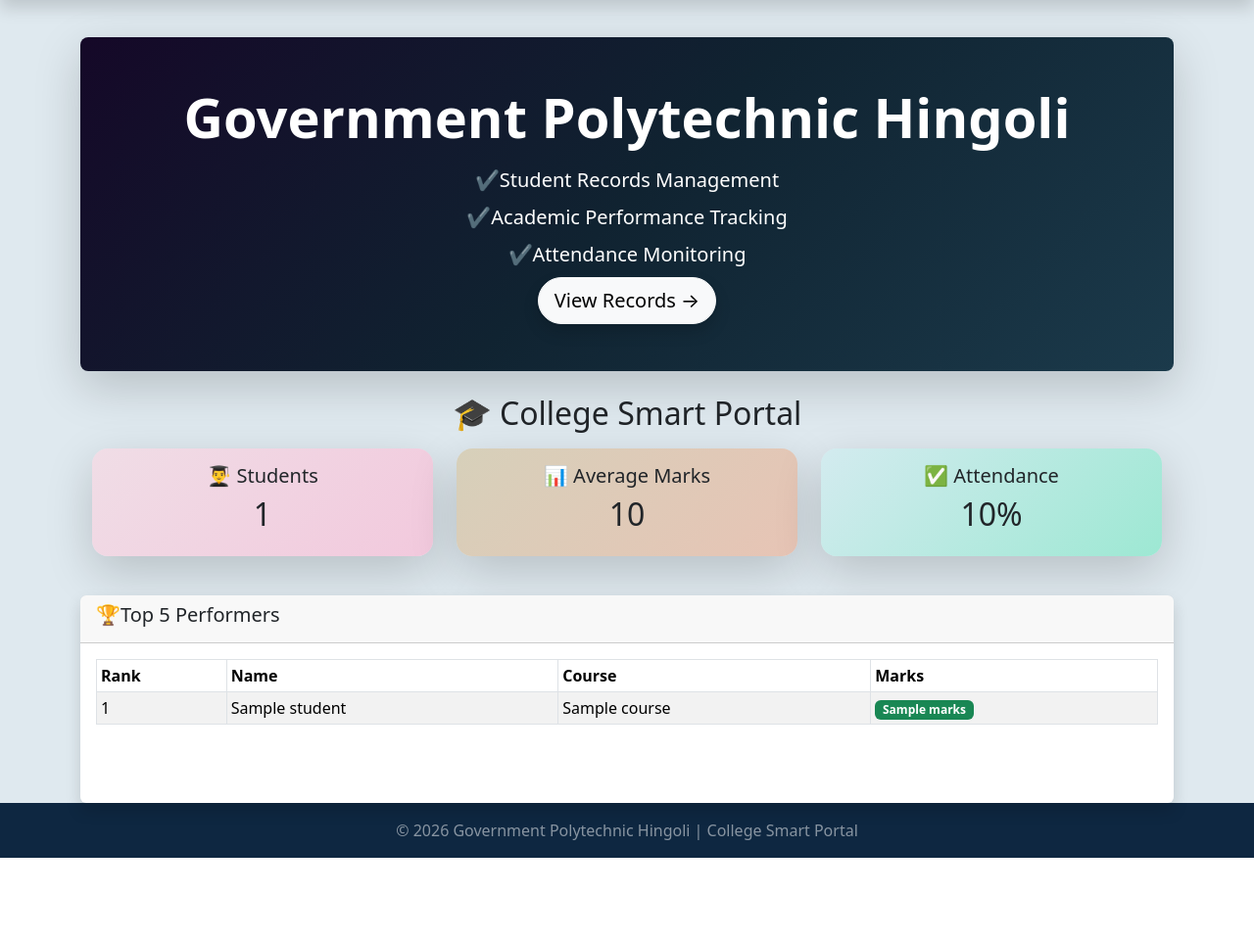
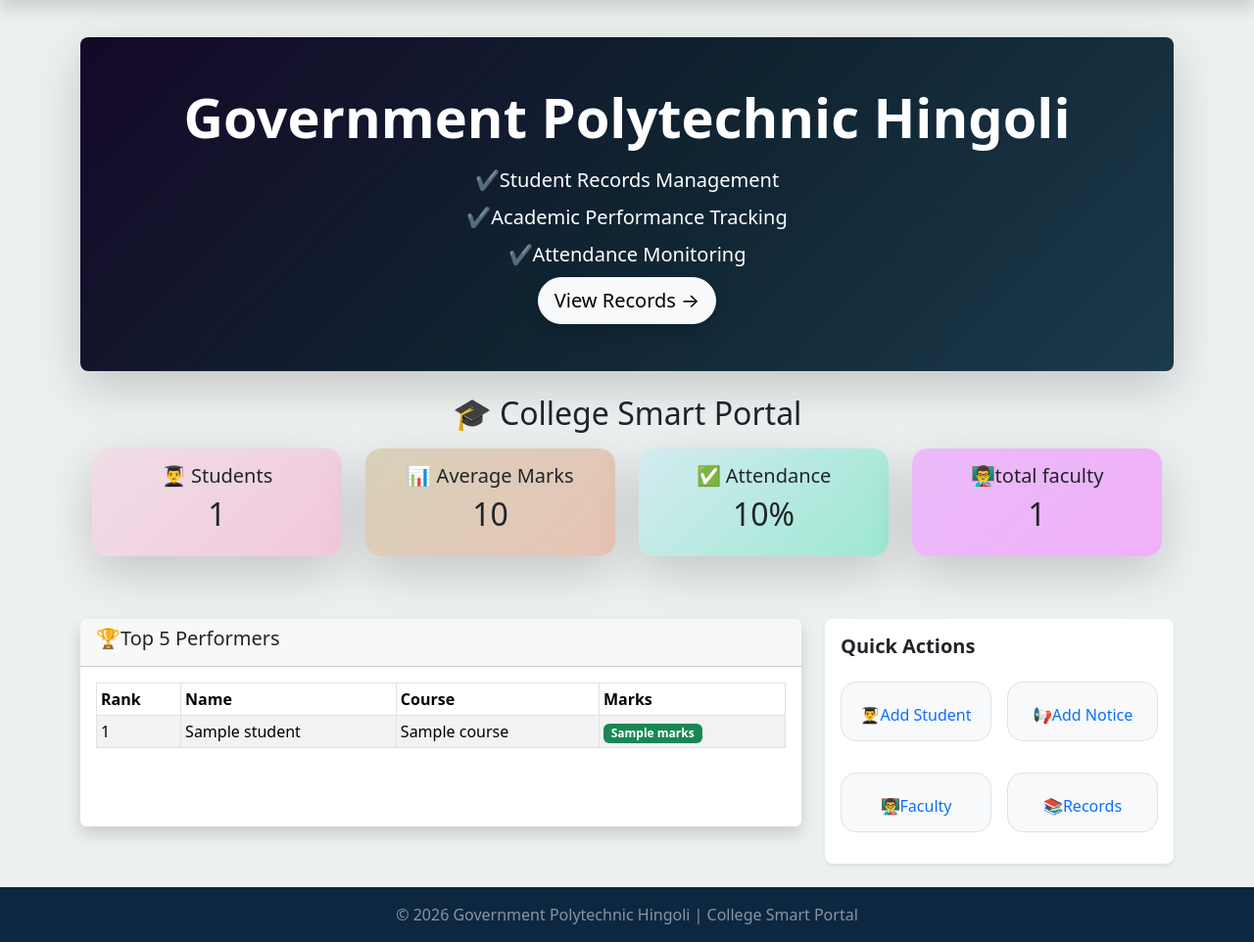
Before and after one commit to Aksharalokhande/python, a Flask app: template templates/home.html in a window 1280 px wide. Shown: the part 80-1042 px from the top of the page at 98% size. Before the commit the page ends 956 px from the top, so only its background shows below. Run offline with Flask 3, Linux system fonts and the light colour scheme; the template is opened without the code that fills it: most values are stand-ins (such as "Sample title", 1, 10 or a date in 2020).

```diff
--- a/database.py
+++ b/database.py
@@ -42,6 +42,11 @@ def init_db():
     except Exception:
         pass
 
+    try:
+        conn.execute("ALTER TABLE students ADD COLUMN photo TEXT DEFAULT 'default.png'")
+    except Exception:
+        pass
+
     conn.execute('''CREATE TABLE IF NOT EXISTS notices(
                 id INTEGER PRIMARY KEY AUTOINCREMENT,
                 notice TEXT NOT NULL,
--- a/templates/add_students.html
+++ b/templates/add_students.html
@@ -43,6 +43,11 @@
             <input type="number" name="marks" class="form-control" placeholder="0 to 100" required>
           </div>
 
+          <div class="mb-3">
+            <label class="form-label">📸 Student Photo</label>
+            <input type="file" name="photo" class="form-control">
+          </div>
+
           <button type="submit" class="btn btn-success w-100">Submit</button>
         </form>
       </div>
--- a/templates/base.html
+++ b/templates/base.html
@@ -10,7 +10,7 @@
   <link href="https://cdn.jsdelivr.net/npm/bootstrap@5.3.3/dist/css/bootstrap.min.css" rel="stylesheet">
   <style>
     body { padding-top: 70px;
-      background: #dee9eff7; min-height: 100vh; display: flex; flex-direction: column; }
+      background: #edf0f0f7; min-height: 100vh; display: flex; flex-direction: column; }
     main { flex: 1; }
     .navbar{background: linear-gradient(135deg,#171e25,#18232e);}
     .navbar-brand{font-weight: bold;font-size:1.4em;}
--- a/templates/faculty.html
+++ b/templates/faculty.html
@@ -14,9 +14,12 @@
     <div class="d-flex justify-content-between align-items-center mb-3">
         <h2>Faculty Management</h2>
 
+        {% if session.username %}
+
         <a href="{{ url_for('add_faculty') }}" class="btn btn-primary">
             + Add Faculty
         </a>
+        {% endif %}
 
     </div>
 <div class="table-responsive">
@@ -49,6 +52,8 @@
                         View
                     </a>
 
+                    {% if session.username %}
+
                     <a href="{{ url_for('edit_faculty',faculty_id=f['faculty_id']) }}" class="btn btn-warning">
                         Edit
                     </a>
@@ -57,6 +62,7 @@
                          onclick="return confirm('Are you sure you want to delete?')">
                         Delete
                     </a>
+                    {% endif %}
                 </td>
 
 
--- a/templates/home.html
+++ b/templates/home.html
@@ -26,7 +26,7 @@
 
     <div class="row">
 
-        <div class="col-md-4 mb-3">
+        <div class="col-md-3 mb-3">
             <div class="card text-center shadow-lg rounded-4"
             style="background:linear-gradient(135deg,#f0dde6,#f2c9dd);">
                 <div class="card-body">
@@ -36,7 +36,7 @@
             </div>
         </div>
 
-        <div class="col-md-4 mb-3">
+        <div class="col-md-3 mb-3">
             <div class="card text-center shadow-lg rounded-4"
             style="background:linear-gradient(135deg,hsla(45, 29%, 77%, 0.889),#e7c4b5);">
                 <div class="card-body">
@@ -46,7 +46,7 @@
             </div>
         </div>
 
-        <div class="col-md-4 mb-3">
+        <div class="col-md-3 mb-3">
             <div class="card text-center shadow-lg rounded-4"
             style="background:linear-gradient(135deg,#d3ebef,#9de8d3);">
                 <div class="card-body">
@@ -56,21 +56,37 @@
             </div>
         </div>
 
+        <div class="col-md-3 mb-3">
+            <div class="card text-center shadow-lg rounded-4"
+            style="background:linear-gradient(135deg,#ebbaf9,#f0b0f9);">
+                <div class="card-body">
+                    <h5>👨‍🏫total faculty</h5>
+                    <h2>{{ total_faculty }}</h2>
+                </div>
+            </div>
         </div>
 
     </div>
 
+</div>
+
+
+<div class="row mt-4">
+    <div class="col-lg-8 mb-4">
         <div class="card shadow mt-3">
             <div class="card-header ">
                 <h5>🏆Top 5 Performers</h5>
             </div>
 
             <div class="card-body mb-5">
-        <!--<table class="table table-striped"> -->
                 <table class="table  table-sm table-bordered table-hover table-striped">
 
+
+
                     <thead>
+
                         <tr>
+
                             <th>Rank</th>
                             <th>Name</th>
                             <th>Course</th>
@@ -78,23 +94,91 @@
                         </tr>
                     </thead>
 
+
                     <tbody>
                         {% for student in top_students %}
+
                         <tr>
                             <td>{{ loop.index }}</td>
                             <td>{{ student.name }}</td>
                             <td>{{ student.course }}</td>
                         <td>
+
                             <span class="badge bg-success">
                             {{ student.marks }}
                             </span>
                         </td>
-
                         </tr>
                         {% endfor %}
                     </tbody>
                 </table>
+
+            </div>
+
+
+        </div>
+    </div>
+    <div class="col-lg-4 mb-4">
+    <div class="card shadow-sm border-0 rounded-3 mt-3">
+
+        <div class="card-body">
+        <h5 class="fw-bold mb-4">
+            <i class="bi bi-lightning-charge-fill text-warning"></i>
+            Quick Actions
+        </h5>
+
+        <!-- Quick Action Buttons -->
+        <div class="row g-3">
+
+            <div class="col-lg-6 mb-3">
+                <a href="{{ url_for('add_student') }}"
+                   class="text-decoration-none">
+                    <div class="border rounded-4 p-3 text-center bg-light h-100">
+                        <i class="bi bi-person-plus-fill fs-2 text-primary"></i>
+                        <h6 class="mt-2 mb-0">👨‍🎓Add Student</h6>
+                    </div>
+                </a>
+            </div>
+
+
+            <div class="col-lg-6 mb-3">
+                <a href="{{ url_for('add_notice') }}"
+                   class="text-decoration-none">
+                    <div class="border rounded-4 p-3 text-center bg-light h-100">
+                        <i class="bi bi-megaphone-fill fs-2 text-danger"></i>
+                        <h6 class="mt-2 mb-0">📢Add Notice</h6>
+                    </div>
+                </a>
+            </div>
+
+            <div class="col-lg-6 mb-3">
+                <a href="{{ url_for('add_faculty') }}"
+                   class="text-decoration-none">
+                    <div class="border rounded-4 p-3 text-center bg-light h-100">
+                        <i class="bi bi-person-workspace fs-2 text-warning"></i>
+                        <h6 class="mt-2 mb-0">👨‍🏫Faculty</h6>
+                    </div>
+                </a>
+            </div>
+
+            <div class="col-lg-6 mb-3">
+                <a href="{{ url_for('records') }}"
+                   class="text-decoration-none">
+                    <div class="border rounded-4 p-3 text-center bg-light h-100">
+                        <i class="bi bi-file-earmark-text-fill fs-2 text-info"></i>
+                        <h6 class="mt-2 mb-0">📚Records</h6>
+                    </div>
+                </a>
+            </div>
+
+        </div>
+        </div>
     </div>
     </div>
 
+
+
+</div>
+
+
 {% endblock %}
--- a/templates/view_faculty.html
+++ b/templates/view_faculty.html
@@ -9,6 +9,8 @@
         <div class="card-header bg-primary text-white">
             <h3>👨‍🏫 Faculty Details</h3>
         </div>
+
+
 
         <div class="card-body">
 
```
Also changed, not shown: app2.py (+21 -3 lines), templates/detail.html (+12 -11 lines), templates/records.html (+18 -16 lines), static/uploads/default.png (added). Lines whose indentation alone changed are shown as unchanged.
